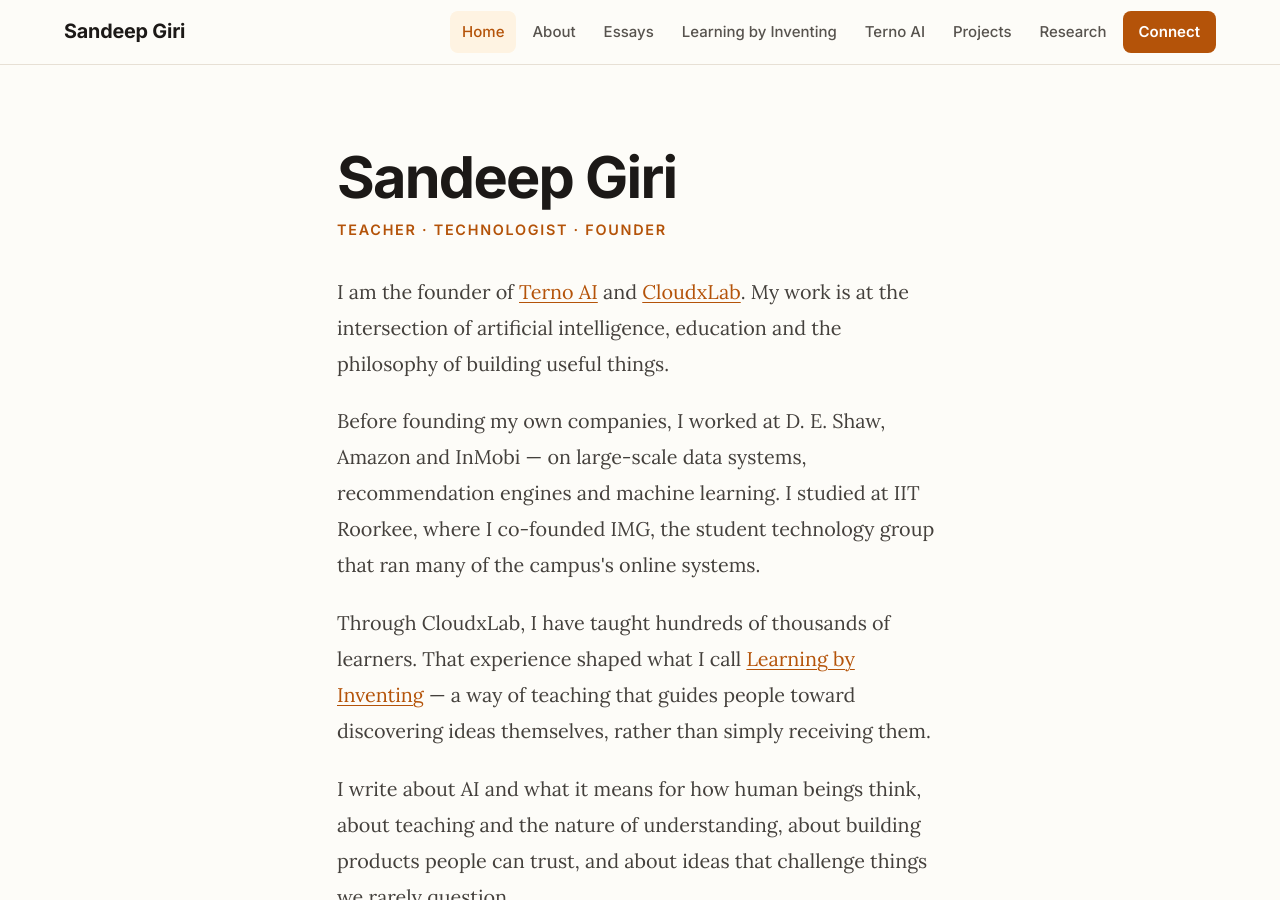
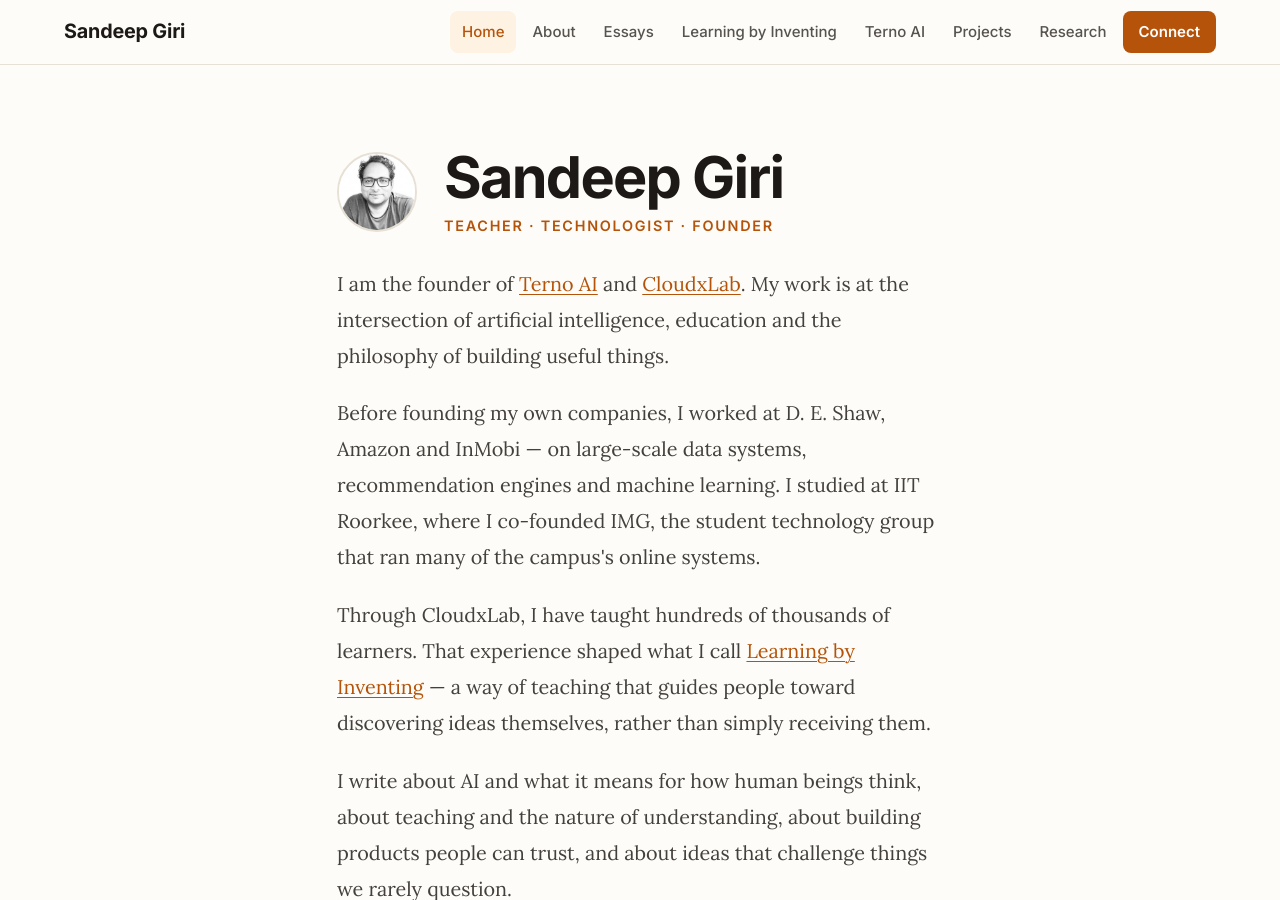
Before and after one commit to girisandeep/blog, a Jekyll site: the page built from index.html, in a window 1280 px wide and 900 px high. Built offline with Jekyll 4.4.1, drawn with Linux system fonts in a browser that asks for light colours; the list of posts is cut into pages by our own code.

Commit message:
Add profile photo to homepage intro
Co-Authored-By: Claude Sonnet 4.6 <noreply@anthropic.com>

```diff
--- a/index.html
+++ b/index.html
@@ -175,8 +175,14 @@ title: Home
 
 <!-- Introduction -->
 <div class="home-intro">
-  <h1 class="home-name">Sandeep Giri</h1>
-  <div class="home-role">Teacher &middot; Technologist &middot; Founder</div>
+  <div style="display:flex;align-items:center;gap:1.5rem;margin-bottom:1.5rem;flex-wrap:wrap">
+    <img src="{{ '/assets/images/profile.jpeg' | relative_url }}" alt="Sandeep Giri"
+         style="width:80px;height:80px;border-radius:50%;object-fit:cover;border:2px solid #E7E0D5;flex-shrink:0">
+    <div>
+      <h1 class="home-name" style="margin-bottom:0.2rem">Sandeep Giri</h1>
+      <div class="home-role" style="margin-bottom:0">Teacher &middot; Technologist &middot; Founder</div>
+    </div>
+  </div>
 
   <div class="home-bio">
     <p>
```
